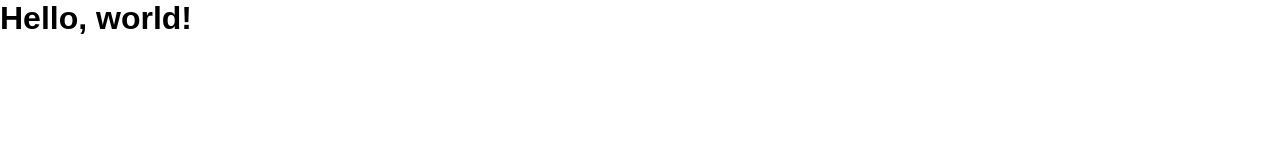
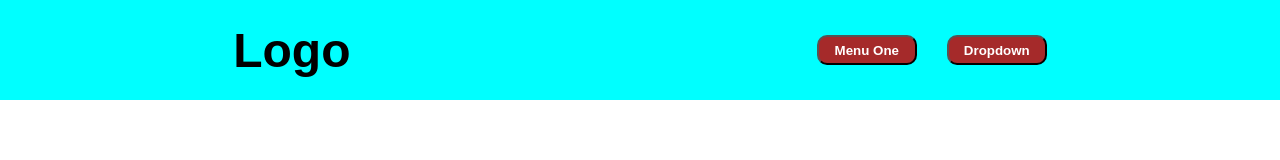
Before and after one commit to LapizJusoh/dropdown-image-carousel, a website built with webpack: page src/template.html in a window 1280 px wide. Built offline with nearby package versions, Linux system fonts and the light colour scheme.

Commit message:
Add dropdown menu

```diff
--- a/src/index.js
+++ b/src/index.js
@@ -1,3 +1,7 @@
 import "./styles.css";
+import setVisible from "./setVisible.js";
 
-console.log(`Hello, World!`);
+const dropdownBtn = document.querySelector("#dropdownBtn");
+const dropdownMenu = document.querySelector("#dropdown > ul");
+
+dropdownBtn.addEventListener("click", () => setVisible(dropdownMenu));
--- /dev/null
+++ b/src/setVisible.js
@@ -0,0 +1,3 @@
+export default function setVisible(event) {
+  event.classList.toggle("hidden");
+};
--- a/src/styles.css
+++ b/src/styles.css
@@ -3,4 +3,74 @@
   padding: 0;
   box-sizing: border-box;
   font-family: Arial, Helvetica, sans-serif;
+  /* border: 1px solid red; */
 }
+
+body {
+  height: 100vh;
+}
+
+nav {
+  background-color: aqua;
+  height: 100px;
+  display: flex;
+  flex-flow: row;
+  align-items: center;
+  justify-content: space-around;
+
+}
+
+li {
+  list-style: none;
+}
+
+nav h1 {
+  font-size: 3rem;
+}
+
+nav > ul {
+  display: flex;
+  gap: 30px;
+}
+
+nav > ul li button {
+  list-style: none;
+  background-color:brown;
+  color: white;
+  font-weight: bold;
+  width: 100px;
+  height: 30px;
+  border-radius: 10px;
+  display: flex;
+  justify-content: center;
+  align-items: center;
+  cursor: pointer
+}
+
+nav li button:hover {
+  background-color: yellow;
+  color: black;
+}
+
+.hidden {
+  display: none;
+}
+
+#dropdown ul {
+  position: absolute;
+}
+
+#dropdown li {
+  width: 100px;
+  display: flex;
+  flex-flow: column wrap;
+  background-color: lightcoral;
+  align-items: center;
+  border-radius: 5px;
+  cursor: pointer;
+}
+
+#dropdown li:hover {
+  background-color: yellow;
+  color: black;
+}
--- a/src/template.html
+++ b/src/template.html
@@ -6,6 +6,19 @@
     <title>Document</title>
   </head>
   <body>
-    <h1>Hello, world!</h1>
+    <nav>
+      <h1>Logo</h1>
+      <ul>
+        <li><button>Menu One</button></li>
+        <li id="dropdown">
+          <button id="dropdownBtn">Dropdown</button>
+          <ul class="hidden">
+            <li>Drop One</li>
+            <li>Drop Two</li>
+            <li>Drop Three</li>
+          </ul>
+        </li>
+      </ul>
+    </nav>
   </body>
 </html>
```
Also changed, not shown: 1 other file.
